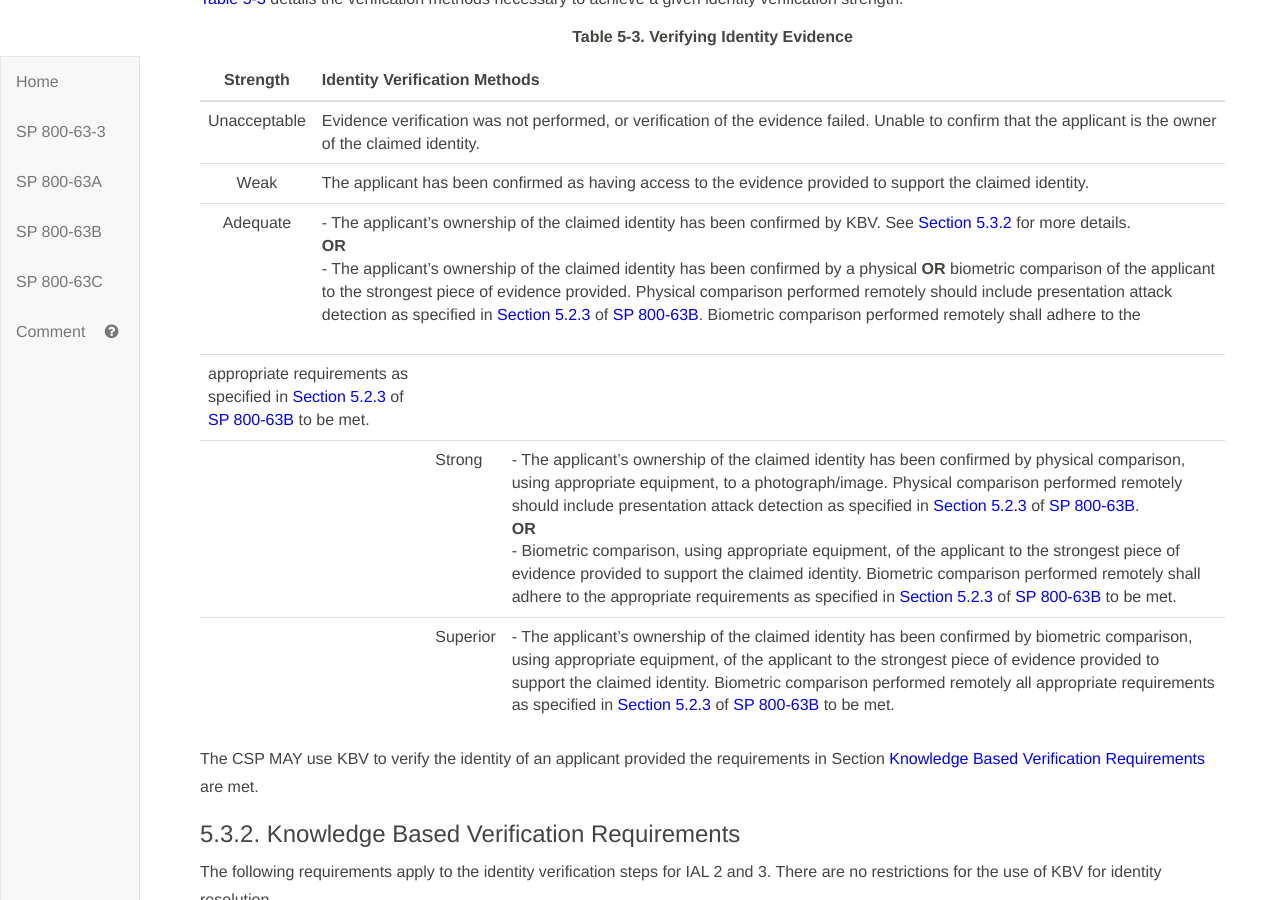
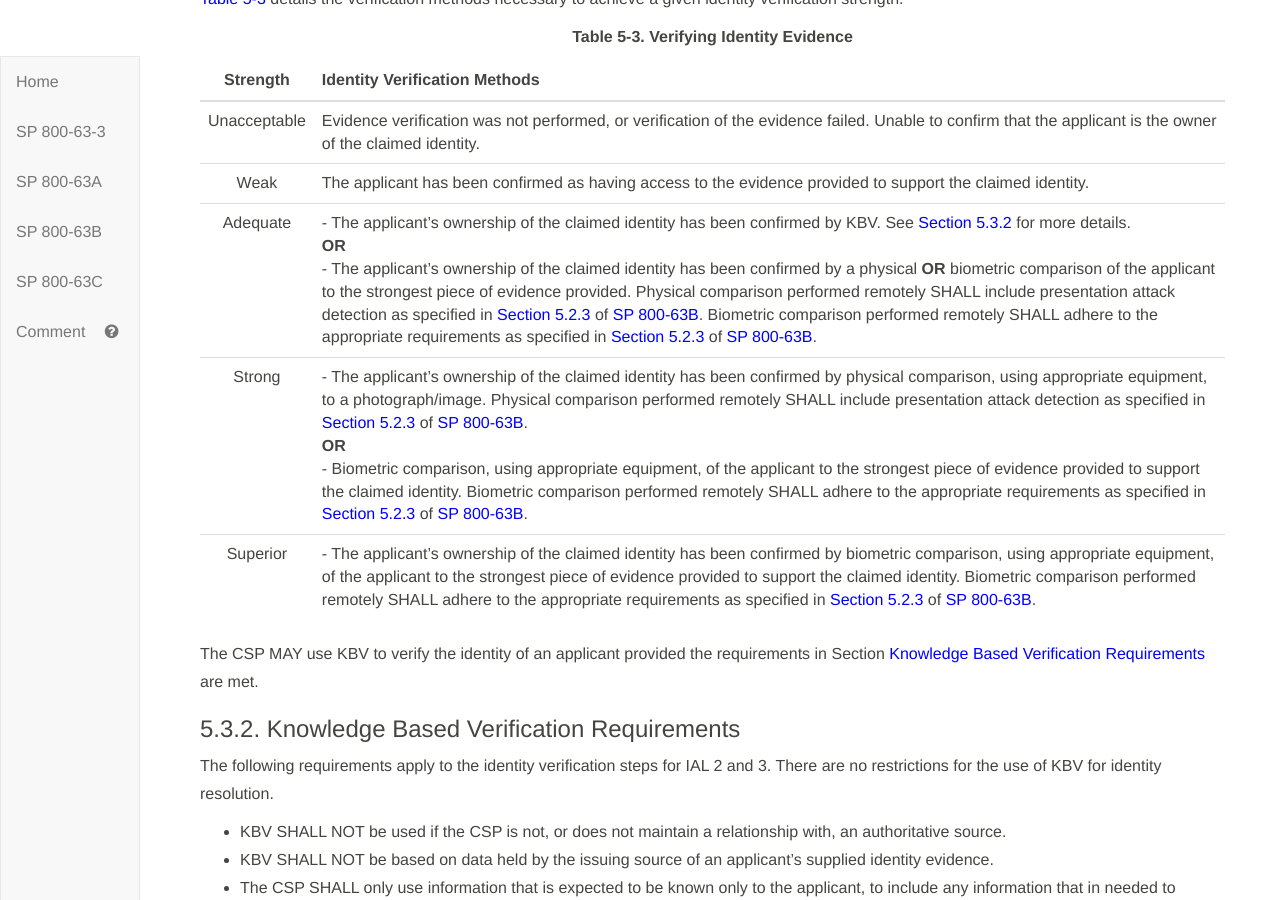
Before and after one commit to usnistgov/800-63-3, a Jekyll site: the page built from sp800-63a.md, in a window 1280 px wide and 900 px high, scrolled down 23190 px. Built offline with Jekyll 4.4.1, drawn with Linux system fonts in a browser that asks for light colours; some of the changed text lies outside the part shown.

Commit message:
Fix fenton review comments.

```diff
--- a/sp800-63a/sec5_proofing.md
+++ b/sp800-63a/sec5_proofing.md
@@ -85,12 +85,9 @@ The goal of identity validation is to establish a linkage to the physical, live
 |:---:|:------------------------------|
 |Unacceptable|Evidence verification was not performed, or verification of the evidence failed. Unable to confirm that the applicant is the owner of the claimed identity.|
 |Weak|The applicant has been confirmed as having access to the evidence provided to support the claimed identity.|
-|Adequate|- The applicant’s ownership of the claimed identity has been confirmed by KBV.  See [Section 5.3.2](#kbv)  for more details.<br>**OR**<br>- The applicant’s ownership of the claimed identity has been confirmed by a physical **OR** biometric comparison of the applicant to the strongest piece of evidence provided. Physical comparison performed remotely should include presentation attack detection as specified in [Section 5.2.3](#biometric_use) of [SP 800-63B](#800-63b). Biometric comparison performed remotely shall adhere to the
-
-
- appropriate requirements as specified in [Section 5.2.3](#biometric_use) of [SP 800-63B](#800-63b) to be met. |
-|Strong|- The applicant’s ownership of the claimed identity has been confirmed by physical comparison, using appropriate equipment, to a photograph/image. Physical comparison performed remotely should include presentation attack detection as specified in [Section 5.2.3](#biometric_use) of [SP 800-63B](#800-63b). <br>**OR**<br>- Biometric comparison, using appropriate equipment, of the applicant to the strongest piece of evidence provided to support the claimed identity. Biometric comparison performed remotely shall adhere to the appropriate requirements as specified in [Section 5.2.3](#biometric_use) of [SP 800-63B](#800-63b) to be met.|
-|Superior|- The applicant’s ownership of the claimed identity has been confirmed by biometric comparison, using appropriate equipment, of the applicant to the strongest piece of evidence provided to support the claimed identity. Biometric comparison performed remotely all appropriate requirements as specified in [Section 5.2.3](#biometric_use) of [SP 800-63B](#800-63b) to be met.|
+|Adequate|- The applicant’s ownership of the claimed identity has been confirmed by KBV.  See [Section 5.3.2](#kbv)  for more details.<br>**OR**<br>- The applicant’s ownership of the claimed identity has been confirmed by a physical **OR** biometric comparison of the applicant to the strongest piece of evidence provided. Physical comparison performed remotely SHALL include presentation attack detection as specified in [Section 5.2.3](#biometric_use) of [SP 800-63B](#800-63b). Biometric comparison performed remotely SHALL adhere to the appropriate requirements as specified in [Section 5.2.3](#biometric_use) of [SP 800-63B](#800-63b). |
+|Strong|- The applicant’s ownership of the claimed identity has been confirmed by physical comparison, using appropriate equipment, to a photograph/image. Physical comparison performed remotely SHALL include presentation attack detection as specified in [Section 5.2.3](#biometric_use) of [SP 800-63B](#800-63b). <br>**OR**<br>- Biometric comparison, using appropriate equipment, of the applicant to the strongest piece of evidence provided to support the claimed identity. Biometric comparison performed remotely SHALL adhere to the appropriate requirements as specified in [Section 5.2.3](#biometric_use) of [SP 800-63B](#800-63b).|
+|Superior|- The applicant’s ownership of the claimed identity has been confirmed by biometric comparison, using appropriate equipment, of the applicant to the strongest piece of evidence provided to support the claimed identity. Biometric comparison performed remotely SHALL adhere to the appropriate requirements as specified in [Section 5.2.3](#biometric_use) of [SP 800-63B](#800-63b).|
 
 The CSP MAY use KBV to verify the identity of an applicant provided the requirements in Section [Knowledge Based Verification Requirements](#kbv) are met.
 
--- a/sp800-63a/sec7_security.md
+++ b/sp800-63a/sec7_security.md
@@ -21,12 +21,12 @@ The threats to the enrollment process include impersonation attacks and threats
 |Enrollment | Falsified identity proofing evidence | An applicant claims an incorrect identity by using a forged driver's license.|
 | | Fraudulent use of another's identity | An applicant uses a passport associated with a different individual
 | | Repudiation of enrollment | A subscriber denies enrollment, claiming that he or she did not enroll with the CSP.|
-||Social engineering|A person manipulates an individual responsible for identity proofing to convince them to be enrolled as another individual.
+||Social engineering|A malicious applicant manipulates an individual responsible for identity proofing in order to be enrolled as another individual.
 |Issuance|Disclosure | A key created by the CSP for a Subscriber is copied by an attacker as it is transported from the CSP to the subscriber during authenticator issuance.|
 | |Tampering | A new password created by the subscriber is modified by an attacker as it is being submitted to the CSP during the credential issuance phase.
 | |Unauthorized issuance | A person claiming to be the subscriber (but in reality is not the subscriber) is issued credentials for that subscriber.
-||Social engineering|A person manipulates an individual responsible for issuance to convince them provide a credential bound to another identity.
-|||If social engineering was successful at enrollment, obtaining an credential requires no extra effort.
+||Social engineering|A malicious person manipulates an individual responsible for issuance in order to obtain a credential bound to another, valid subscriber.
+|||If social engineering was successful at enrollment, obtaining a credential requires no extra effort.
 
 
 ## 7.1. Threat Mitigation Strategies
```
Also changed, not shown: sp800-63-3/sec3_definitions.md (+1 -1 lines), sp800-63a/sec3_definitions.md (+1 -1 lines), sp800-63b/sec5_authenticators.md (+1 -1 lines).
